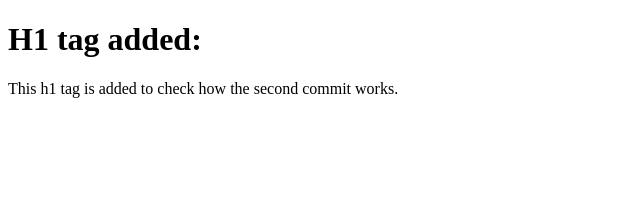
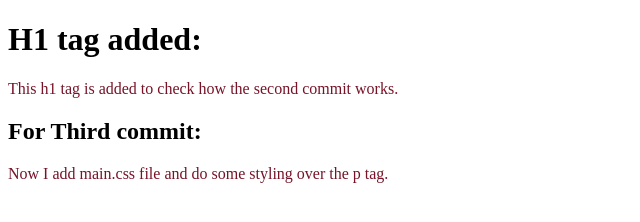
Before and after one commit to Jannat-Ara-Ferdouse/my-first-repo, a plain HTML site: page index.html in a window 1280 px wide. Shown: the whole page, without its empty margins (0-640 px from the left). Drawn offline with Linux system fonts and the light colour scheme.

Commit message:
Third Commit

```diff
--- a/index.html
+++ b/index.html
@@ -5,9 +5,13 @@
     <meta http-equiv="X-UA-Compatible" content="IE=edge">
     <meta name="viewport" content="width=device-width, initial-scale=1.0">
     <title>This is for Repo</title>
+    <link rel="stylesheet" href="main.css">
 </head>
 <body>
     <h1>H1 tag added:</h1>
     <p>This h1 tag is added to check how the second commit works.</p>
+
+    <h2>For Third commit:</h2>
+    <p>Now I add main.css file and do some styling over the p tag.</p>
 </body>
 </html>
--- /dev/null
+++ b/main.css
@@ -0,0 +1,3 @@
+p{
+    color:rgb(119, 19, 39);
+}
```
